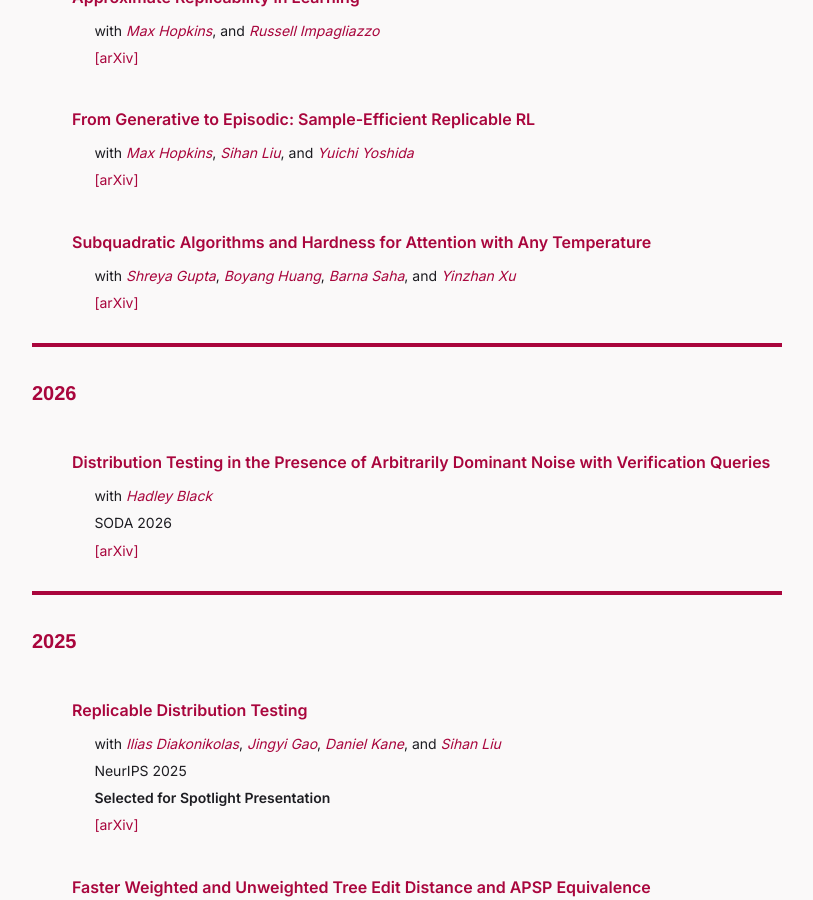
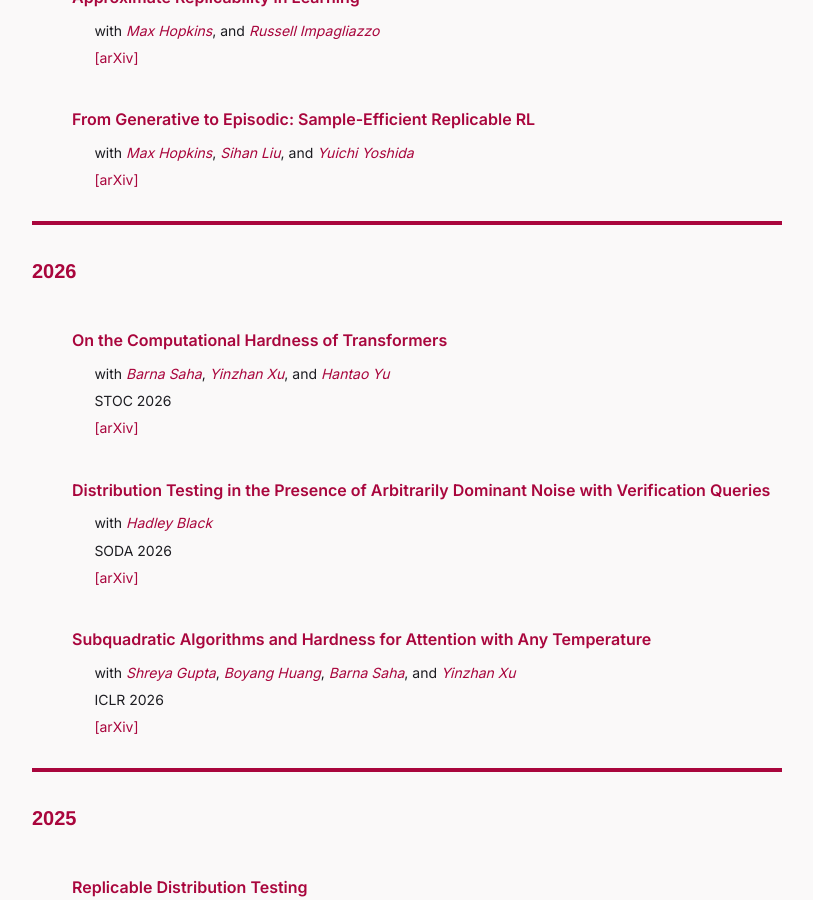
Before and after one commit to czye17/czye17.github.io, a Jekyll site: the page built from research.html, in a window 1280 px wide and 900 px high, scrolled down 407 px. Shown: the whole window, without its empty margins (233-1046 px from the left). Built offline with Jekyll 4.4.1, drawn with Linux system fonts in a browser that asks for light colours; some web fonts are replaced.

Commit message:
Update research.yml

```diff
--- a/_data/research.yml
+++ b/_data/research.yml
@@ -1,3 +1,17 @@
+- title: "On the Computational Hardness of Transformers"
+  arxiv: https://arxiv.org/abs/2603.11332
+  conference: STOC
+  year: 2026
+  authors:
+    - name: Barna Saha
+      site: https://barnasaha.net
+      comma: true
+    - name: Yinzhan Xu
+      site: https://www.mit.edu/~xyzhan/
+      comma: true
+    - name: Hantao Yu
+      site: https://www.hantaoyu.org/home
+      last: true
 - title: "Approximate Replicability in Learning"
   arxiv: https://arxiv.org/abs/2510.20200
   authors:
@@ -45,6 +59,8 @@
       site: https://research.nii.ac.jp/~yyoshida/
       last: true
 - title: "Subquadratic Algorithms and Hardness for Attention with Any Temperature"
+  conference: ICLR
+  year: 2026
   arxiv: https://arxiv.org/abs/2505.14840
   authors:
     - name: Shreya Gupta
```
